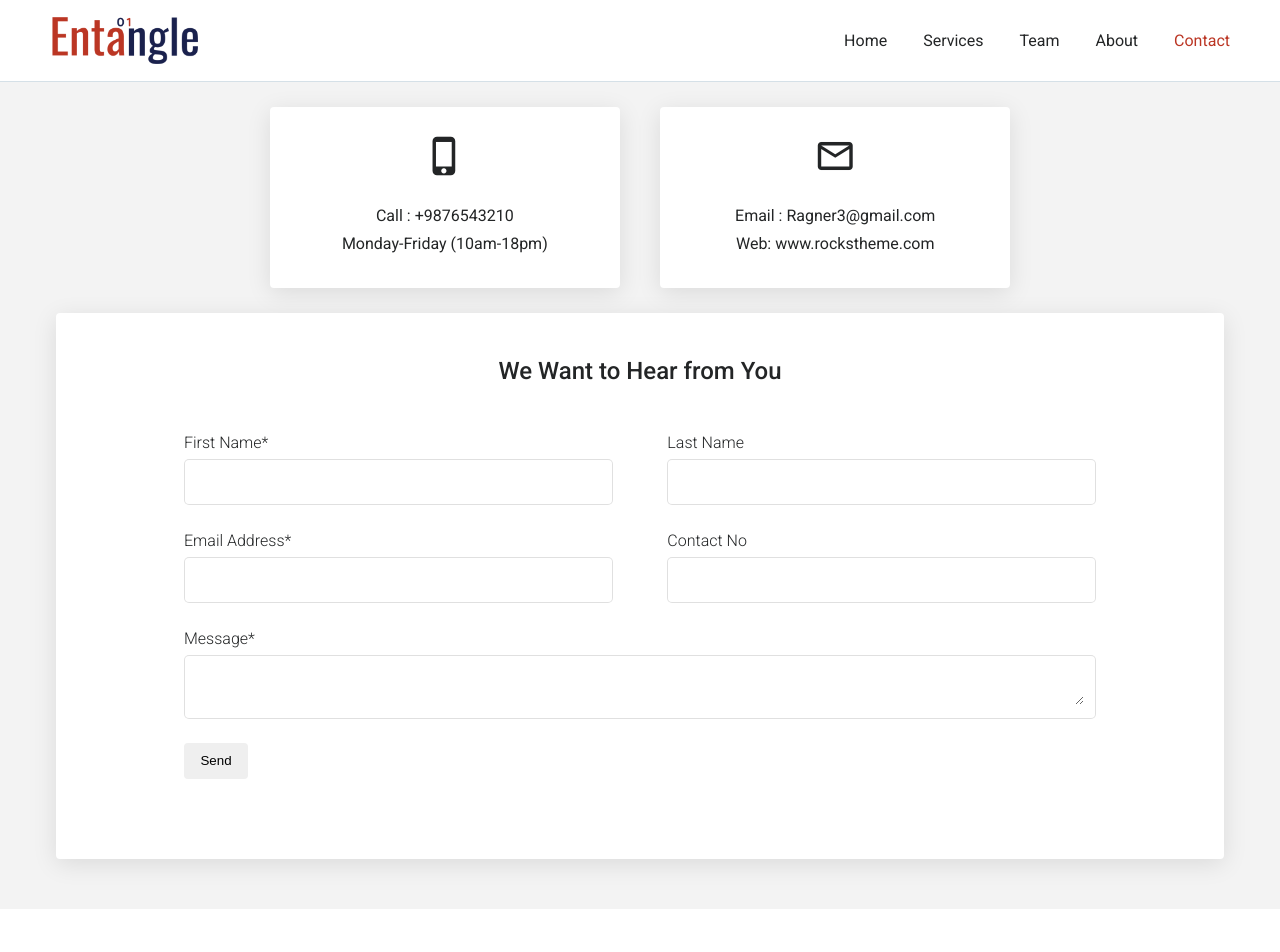
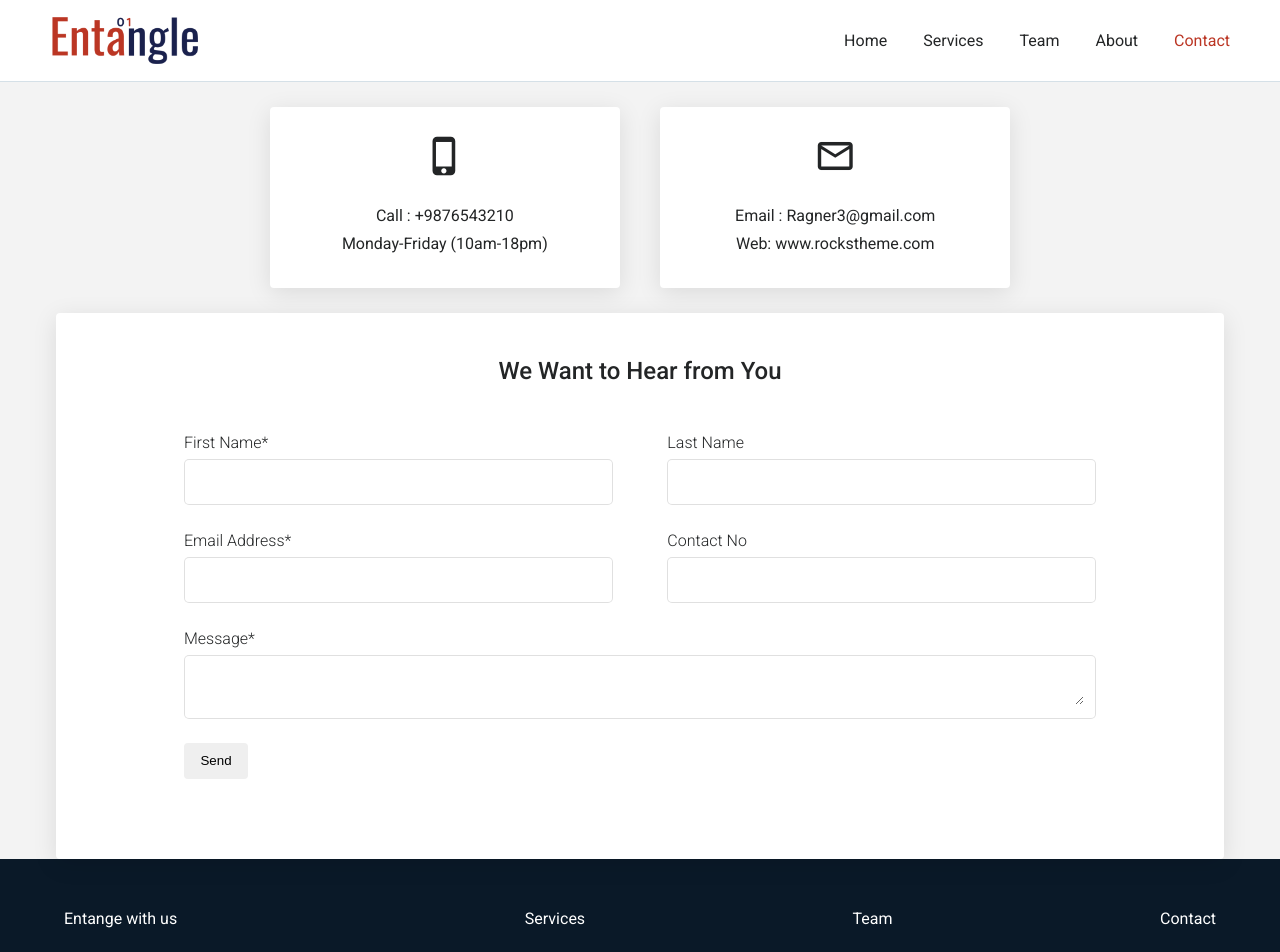
Before and after one commit to Nishajoshi13/espl-web, an Angular app: page /contact-us in a window 1280 px wide. Shown: the top 952 px of the page. Before the commit the page ends 909 px from the top, so only its background shows below. Built offline with nearby package versions, Linux system fonts and the light colour scheme.

Commit message:
footer component

```diff
--- /dev/null
+++ b/src/app/@core/components/footer/footer.component.html
@@ -0,0 +1,10 @@
+<footer>
+  <div class="main-container flex-space-between">
+    <div>Entange with us</div>
+    <div class="flex-space-between" style="width: 60%">
+      <div>Services</div>
+      <div>Team</div>
+      <div>Contact</div>
+    </div>
+  </div>
+</footer>
--- /dev/null
+++ b/src/app/@core/components/footer/footer.component.scss
@@ -0,0 +1,15 @@
+footer {
+  background: #0a1928;
+  color: #fff;
+  padding: 24px;
+}
+
+.main-container {
+  padding: 24px;
+  margin-top: 0;
+}
+
+.main-logo {
+  height: 50px;
+  width: 150px;
+}
--- /dev/null
+++ b/src/app/@core/components/footer/footer.component.ts
@@ -0,0 +1,19 @@
+import { Component, OnInit } from '@angular/core';
+
+@Component({
+  selector: 'app-footer',
+  templateUrl: './footer.component.html',
+  styleUrls: ['./footer.component.scss'],
+})
+export class FooterComponent implements OnInit {
+  navItems = [
+    { title: 'Home', url: 'home' },
+    { title: 'Services', url: 'services' },
+    { title: 'Team', url: 'team' },
+    { title: 'About', url: 'about' },
+    { title: 'Contact', url: 'contact-us' },
+  ];
+  constructor() {}
+
+  ngOnInit(): void {}
+}
--- a/src/app/@core/shared.module.ts
+++ b/src/app/@core/shared.module.ts
@@ -31,6 +31,7 @@ import { MatProgressBarModule } from '@angular/material/progress-bar';
 import { MatRadioModule } from '@angular/material/radio';
 import { MatExpansionModule } from '@angular/material/expansion';
 import { HeaderComponent } from './components/header/header.component';
+import { FooterComponent } from './components/footer/footer.component';
 
 const MODULES: any[] = [
   CommonModule,
@@ -66,7 +67,11 @@ const MODULES: any[] = [
   MatToolbarModule,
 ];
 
-const COMPONENTS: any[] = [EmptyRouterComponent, HeaderComponent];
+const COMPONENTS: any[] = [
+  EmptyRouterComponent,
+  HeaderComponent,
+  FooterComponent,
+];
 
 const DIRECTIVES: any[] = [];
 
--- a/src/app/pages/pages.component.html
+++ b/src/app/pages/pages.component.html
@@ -1,4 +1,5 @@
 <div class="page-wrapper">
   <app-header></app-header>
   <router-outlet></router-outlet>
+  <app-footer></app-footer>
 </div>
--- a/src/app/pages/pages.component.scss
+++ b/src/app/pages/pages.component.scss
@@ -5,5 +5,4 @@
   height: 100%;
   min-height: 100vh;
   background-color: #f3f3f3;
-  padding-bottom: 50px;
 }
--- a/src/styles.scss
+++ b/src/styles.scss
@@ -59,3 +59,9 @@ mat-card {
   max-width: 1200px;
   padding: 0 16px;
 }
+
+.flex-space-between {
+  display: flex;
+  justify-content: space-between;
+  align-items: center;
+}
```
